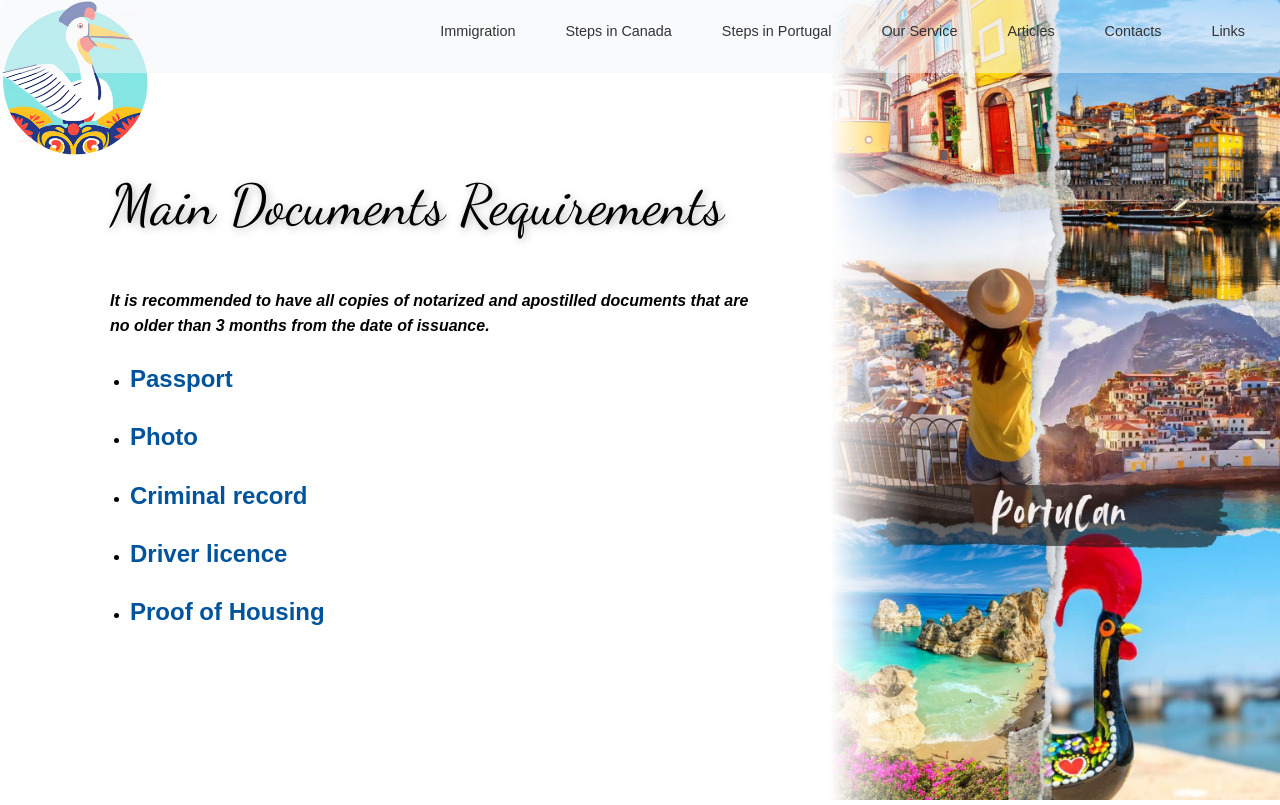
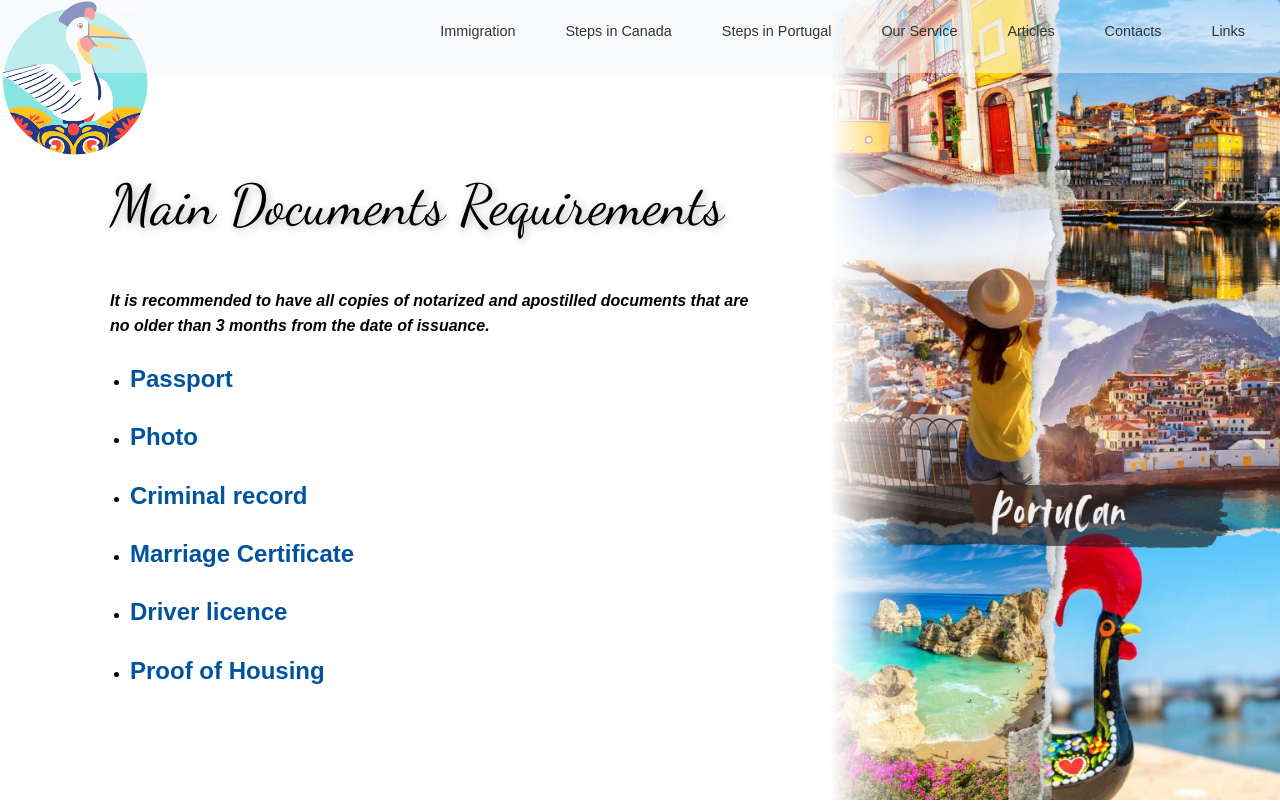
Before and after one commit to arhanechka/portucan, a React (Create React App) app: page /portucan/immigration/documents in a window 1280 px wide. Built offline with nearby package versions, Linux system fonts and the light colour scheme.

Commit message:
cleaning

```diff
--- a/src/components/Links.js
+++ b/src/components/Links.js
@@ -1,5 +1,6 @@
 import React from 'react';
 import '../css/Links.css';
+import '../css/General.css';
 
 function Links() {
     const linksData = [
@@ -22,7 +23,7 @@ function Links() {
     ];
 
     return (
-        <div className="links-container">
+        <div className="general-container">
             <p className="App-text" style={{top: '7vh'}}>Useful Links</p>
             <table className="links-table">
                 <thead>
--- a/src/components/canada/Steps.js
+++ b/src/components/canada/Steps.js
@@ -200,7 +200,7 @@ const MovingChecklist = () => {
 
   return (
     <div className="general-container">
-      <h1 style={styles.heading}>Essential Steps to Take in Canada Before Immigrating to Portugal</h1>
+      <h1 className="App-text">Essential Steps to Take in Canada Before Immigrating to Portugal</h1>
       {steps.map((step, index) => (
         <div key={index} style={styles.step}>
           <h2 style={styles.stepTitle}>
--- a/src/components/documents/Documents.js
+++ b/src/components/documents/Documents.js
@@ -36,9 +36,30 @@ function Documents() {
           </li>
         </ul>
       `},
-
-
-
+      {
+        key: "marriage",
+        title: "Marriage Certificate",
+        text: `
+          <ul>
+            <li>
+              1. Must be issued by the relevant government authority in the country where the marriage took place.
+              An original or certified copy is usually required.
+            </li>
+            <li>
+              2. If the certificate is not in the official language of the visa-issuing country, you must provide a certified translation. For Portugal, the translation should be into Portuguese and may need to be notarized.
+            </li>
+            <li>
+              3. May require an apostille (under the Hague Convention) or legalization if issued in a country without a legal agreement with the destination country. This confirms its authenticity.
+            </li>
+            <li>
+              4. Some visa processes require the certificate to be issued or re-issued within a specific timeframe (e.g., no older than 3 or 6 months).
+            </li>
+            <li>
+              <b>Ensure the marriage certificate is translated, apostilled, or legalized as per the specific visa guidelines.</b>
+            </li>
+          </ul>
+        `
+      },
     { key: "driver", title: "Driver licence", text: `
 
            <p> 1. You may drive in Portugal with your foreign driving permit for a period of 185 days after entering Portugal and before establishing residence (driving as a tourist). </p>
@@ -65,7 +86,19 @@ function Documents() {
         </ul>
         <p>3. The issuing and renewal of driving licenses is the exclusive competence of the <a href="http://www.imtonline.pt/index.php/condutores108d" target="_blank" rel="nofollow noopener">Institute of Mobility and Transport (IMT) in Portugal</a></p>
       `},
-    { key: "housing", title: "Proof of Housing", text: "Lorem ipsum dolor sit amet, consectetur adipiscing elit. Proof of Housing requirements details go here." },
+    { key: "housing", title: "Proof of Housing", text: `You must provide proof of housing in Portugal. This can be either a rental agreement (ranging from 6 months to a year, depending on the specific visa requirements) or proof that you own property in Portugal. I case you own a property, it can be the next documents: <br/>
+        <ul>
+        <li>
+          Caderneta Predial Urbana - official name in Portuguese. In English, it is often referred to as the Property Tax Registration Document or Land Registry Certificate, depending on the context. This document is issued by the Portuguese Tax Authority (Autoridade Tributária) and provides detailed information about a property, such as its description, location, and fiscal details.
+        </li>
+         <li>
+          Certidão de Teor is an official document in Portugal that provides detailed information about a specific property or legal entity. It is issued by the Conservatória do Registo Predial (Land Registry Office) and serves as a certificate of registration, confirming the current ownership, rights, and encumbrances (e.g., mortgages, liens) on a property.
+          </li>
+          <li>
+          Escritura de Compra e Venda is the Deed of Purchase and Sale in Portugal. It is a legally binding document that formalizes the transfer of ownership of a property from the seller to the buyer. This deed is created during the property transaction process and must be signed before a notary or other authorized legal official in Portugal.
+          </li>
+          ` },
+
   ];
 
   return (
--- a/src/components/visas/Addresses.js
+++ b/src/components/visas/Addresses.js
@@ -1,5 +1,6 @@
 import React from 'react';
 import '../../css/Links.css';
+import '../../css/General.css';
 
 
 function Addresses() {
@@ -32,7 +33,7 @@ function Addresses() {
         }
     ];
 
-  return <div className="links-container" >   <p className="App-text" style={{top: '8vh'}}>Addresses</p>
+  return <div className="general-container" >   <p className="App-text" style={{top: '8vh'}}>Addresses</p>
             <table className="links-table">
                 <thead>
                     <tr>
```
